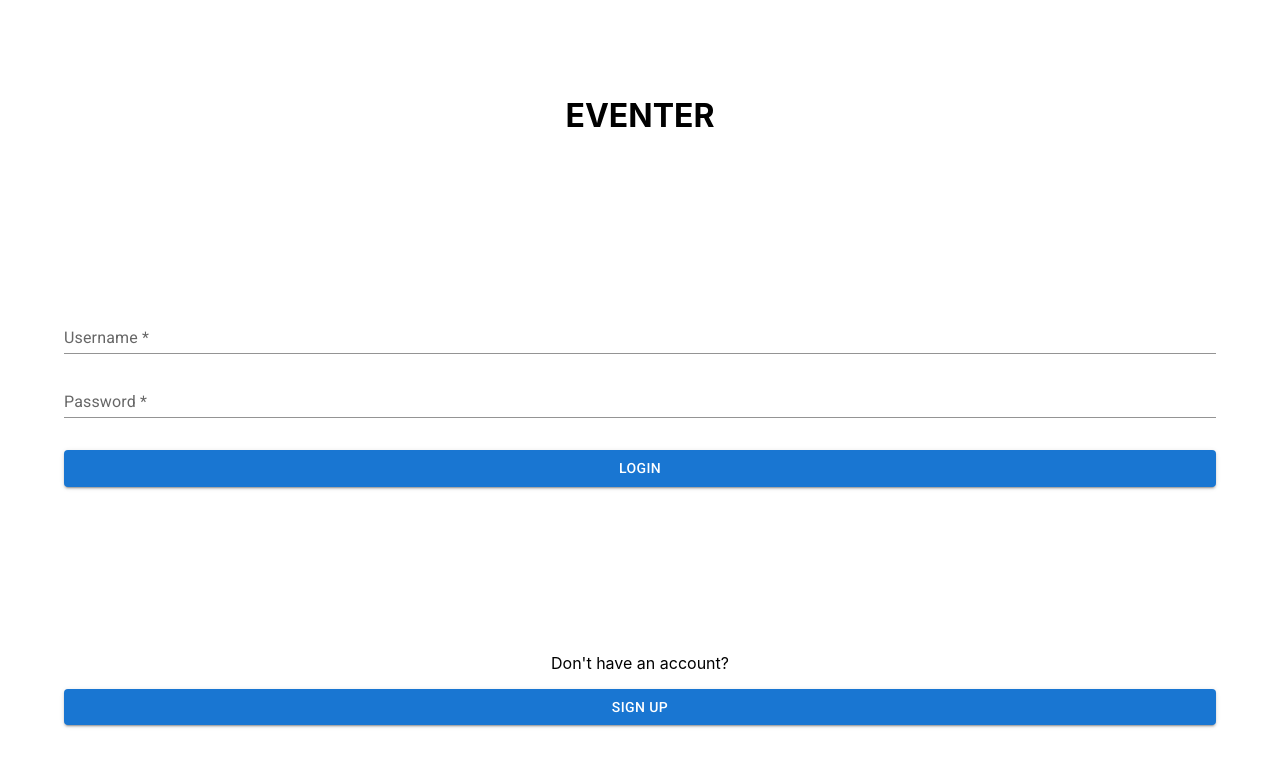
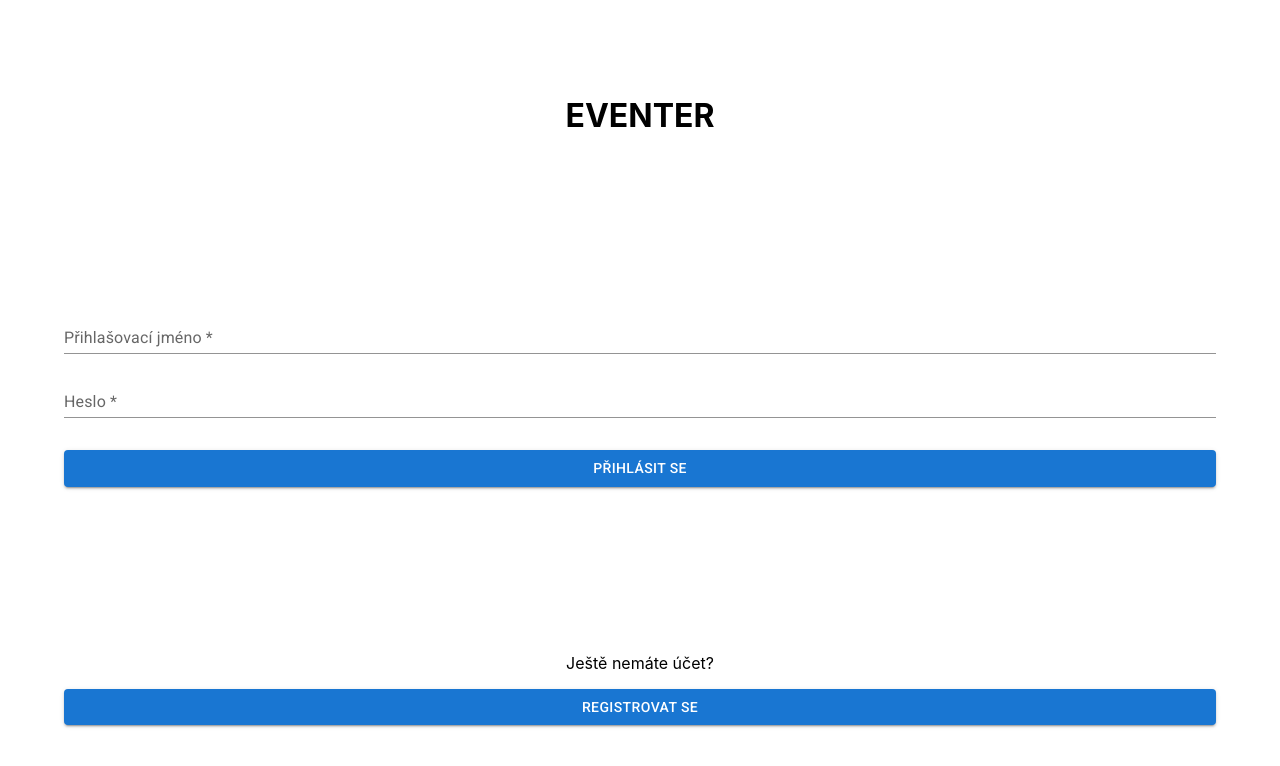
Before and after one commit to petr-pondelik/fit-ctu-ni-nur-prototype, a React (Create React App) app: page / in a window 1280 px wide. Shown: the top 766 px of the page. Built offline with nearby package versions, Linux system fonts and the light colour scheme; what react-google-maps would draw is missing.

Commit message:
Fixed path to event image. English texts replaced by the czech ones.

```diff
--- a/src/App.tsx
+++ b/src/App.tsx
@@ -9,17 +9,19 @@ import Homepage from "./pages/Homepage/Homepage";
 import './App.css';
 import './styles/global.css';
 import Registration from "./pages/Registration/Registration";
-import EventsModel from "./model/Events";
 import EventView from "./pages/Event/EventView";
 import EventEdit from "./pages/Event/EventEdit";
 import EventCreate from "./pages/Event/EventCreate";
 import Invitations from "./pages/Event/Invitations";
 
+
 interface AppState {
     user?: User
 }
 
+
 const history = createBrowserHistory();
+
 
 class App extends React.Component<any, AppState> {
 
--- a/src/components/Common/ImageUpload.tsx
+++ b/src/components/Common/ImageUpload.tsx
@@ -22,8 +22,9 @@ const ImageUpload: React.FC<IImageUploadProps> = (props: IImageUploadProps) => {
      * @param path
      */
     function getImgPath(path: string): string {
-        let pathParts: Array<string> = path.split('\\');
-        return '/static/images/default/' + pathParts[pathParts.length - 1];
+        // let pathParts: Array<string> = path.split('\\');
+        //return '/static/images/default/' + pathParts[pathParts.length - 1];
+        return '/static/images/default/create-event-cover.jpg';
     }
 
     function getCSSImgPath(): string {
--- a/src/components/Login/LoginForm/LoginForm.tsx
+++ b/src/components/Login/LoginForm/LoginForm.tsx
@@ -55,11 +55,6 @@ interface MessagesInterface {
 class LoginForm extends React.Component<ILoginFormProps, ILoginFormState> {
 
     validated: boolean = false;
-
-    // data: ILoginFormData = {
-    //     username: undefined,
-    //     password: undefined,
-    // };
 
     validationFunctions: DataValidationFunctionsInterface;
     stateUpdate?: ILoginFormStateFragment;
@@ -237,7 +232,7 @@ class LoginForm extends React.Component<ILoginFormProps, ILoginFormState> {
                     <AppTextField
                         type={'text'}
                         name={'username'}
-                        label={'Username *'}
+                        label={'Přihlašovací jméno *'}
                         updateParent={this.update}
                         message={this.state.messages?.validation?.username}
                     />
@@ -246,14 +241,14 @@ class LoginForm extends React.Component<ILoginFormProps, ILoginFormState> {
                     <AppTextField
                         type={'password'}
                         name={'password'}
-                        label={'Password *'}
+                        label={'Heslo *'}
                         updateParent={this.update}
                         message={this.state.messages?.validation?.password}
                     />
                 </Grid>
                 <Grid container item marginTop={"16px"}>
                     <ActionButton variant={"contained"} clickHandler={this.logIn}>
-                        Login
+                        Přihlásit se
                     </ActionButton>
                     {this.renderGlobalMessages()}
                 </Grid>
--- a/src/pages/Login/Login.tsx
+++ b/src/pages/Login/Login.tsx
@@ -34,8 +34,8 @@ class Login extends React.Component<LoginProps> {
                     <LoginForm propagateState={this.updateState}/>
                 </Grid>
                 <Grid item>
-                    <p className={'ion-text-center'}>Don't have an account?</p>
-                    <Button component={Link} to={"/registration"} variant="contained" fullWidth>Sign Up</Button>
+                    <p className={'ion-text-center'}>Ještě nemáte účet?</p>
+                    <Button component={Link} to={"/registration"} variant="contained" fullWidth>Registrovat se</Button>
                 </Grid>
             </Grid>
         )
```
